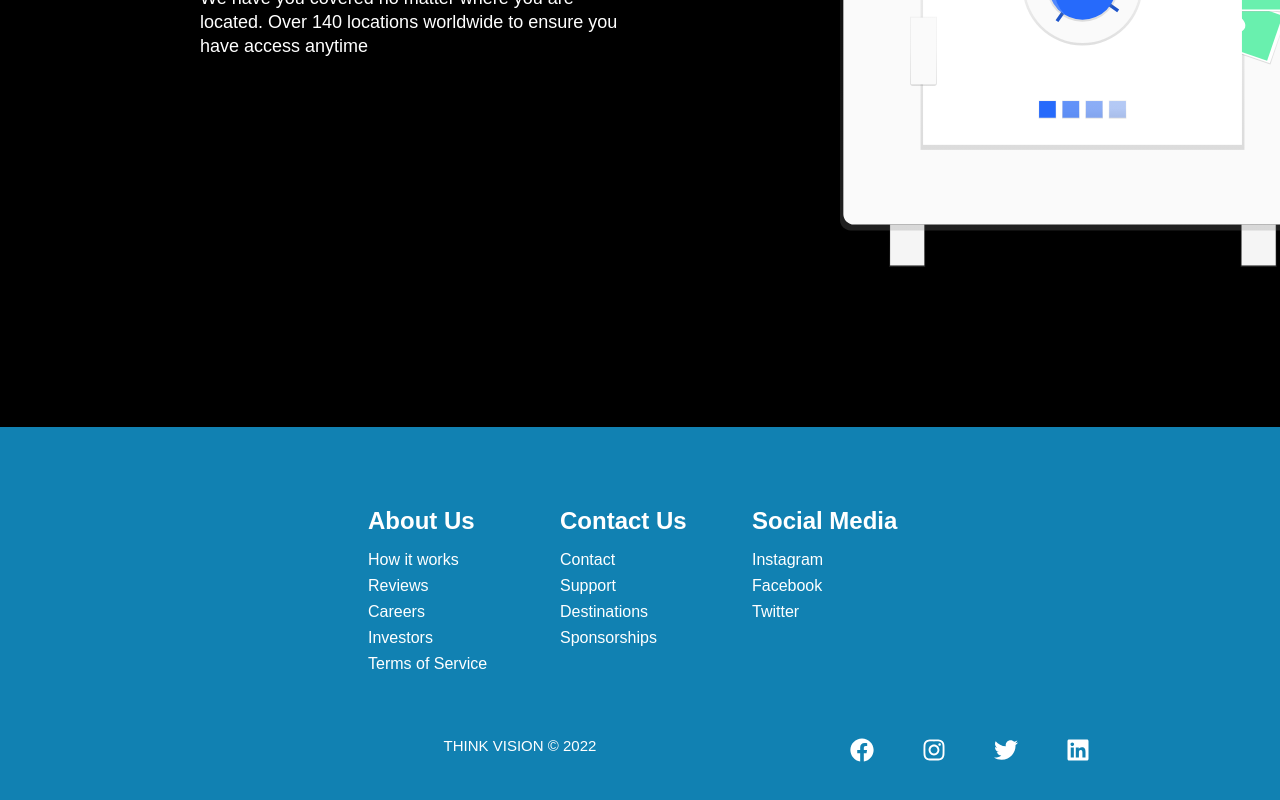
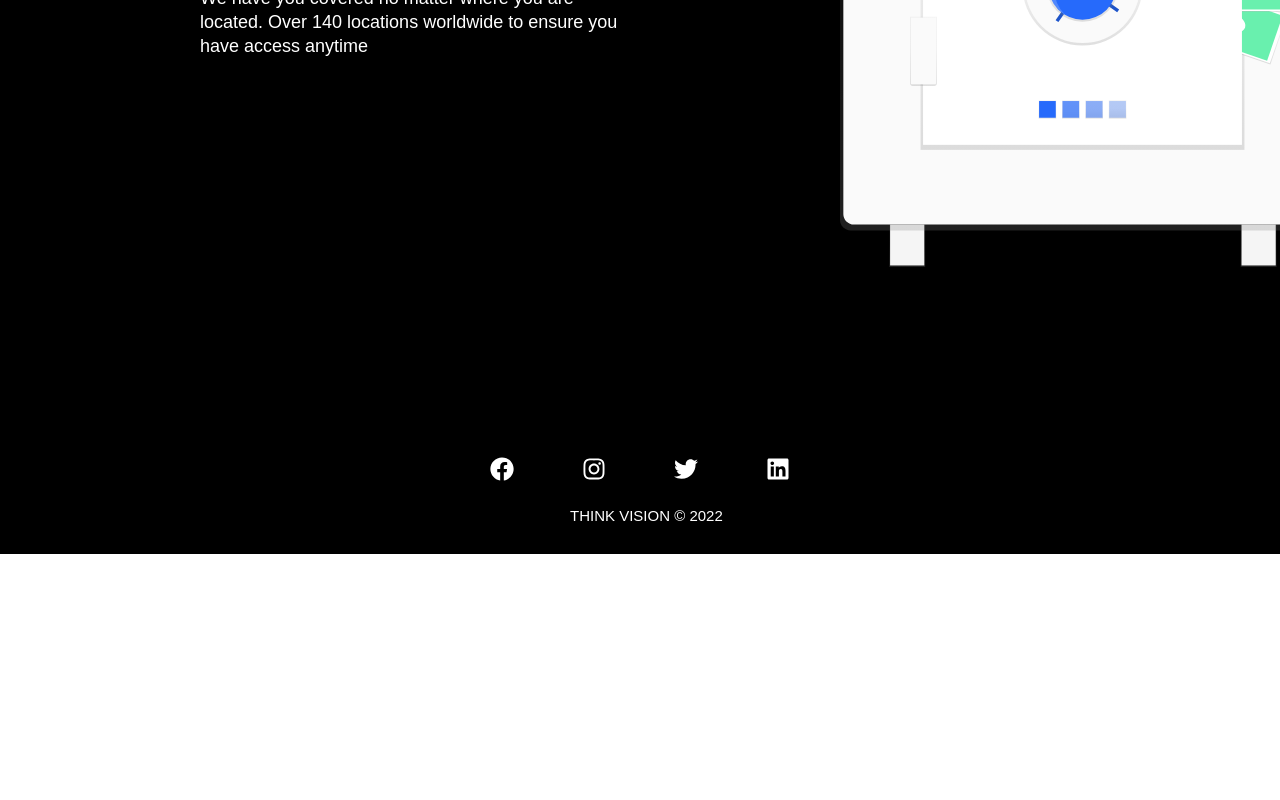
Before and after one commit to HxnDev/FYP-Frontend, a React (Create React App) app in the folder website/: page / in a window 1280 px wide. Shown: the part 2099-2899 px from the top of the page. After the commit the page ends 2653 px from the top, so only its background shows below. Built offline with nearby package versions, Linux system fonts and the light colour scheme; a web font is replaced by a local one.

Commit message:
Footer Updated

```diff
--- a/website/src/components/pages/Footer/Footer.css
+++ b/website/src/components/pages/Footer/Footer.css
@@ -1,101 +1,9 @@
 .footer-container {
-    background-color: #1181b2;
-    padding: 4rem 0 2rem 0;
+    background-color: #000000;
     display: flex;
     flex-direction: column;
     justify-content: center;
     align-items: center;
-  }
-
-  .footer-subscription {
-    display: flex;
-    flex-direction: column;
-    justify-content: center;
-    align-items: center;
-    text-align: center;
-    margin-bottom: 24px;
-    padding: 24px;
-    color: #fff;
-  }
-
-  .footer-subscription > p {
-    font-family: 'Trebuchet MS', 'Lucida Sans Unicode', 'Lucida Grande',
-      'Lucida Sans', Arial, sans-serif;
-  }
-
-  .footer-subscription-heading {
-    margin-bottom: 24px;
-    font-size: 24px;
-  }
-
-  .footer-subscription-text {
-    margin-bottom: 24px;
-    font-size: 20px;
-  }
-
-  .footer-input {
-    padding: 8px 24px;
-    border-radius: 25px;
-    margin-right: 10px;
-    outline: none;
-    border: none;
-    font-size: 18px;
-    margin-bottom: 16px;
-    border: 1px solid #fff;
-  }
-
-  .footer-links {
-    width: 100%;
-    max-width: 1000px;
-    display: flex;
-    justify-content: center;
-  }
-
-  .footer-link-wrapper {
-    display: flex;
-  }
-
-  .footer-link-items {
-    display: flex;
-    flex-direction: column;
-    align-items: flex-start;
-    margin: 16px;
-    text-align: left;
-    width: 160px;
-    box-sizing: border-box;
-  }
-
-  .footer-link-items h2 {
-    margin-bottom: 16px;
-  }
-
-  .footer-link-items > h2 {
-    color: #fff;
-  }
-
-  .footer-link-items a {
-    color: #fff;
-    text-decoration: none;
-    margin-bottom: 0.5rem;
-  }
-
-  .footer-link-items a:hover {
-    color: #e9e9e9;
-    transition: 0.3s ease-out;
-  }
-
-  .footer-email-form h2 {
-    margin-bottom: 2rem;
-  }
-
-  .footer-input::placeholder {
-    color: #b1b1b1;
-  }
-
-  /* Social Icons */
-  .social-icon-link {
-    color: #fff;
-    font-size: 24px;
   }
 
   .social-media {
@@ -103,57 +11,38 @@
     width: 100%;
   }
 
+  .social-icons {
+    display: flex;
+    justify-content: space-between;
+    align-items: center;
+    width: 300px;
+    margin-left: 350px;
+    margin-top: 30px;
+    margin-bottom: 20px;
+  }
+
+  .social-icon-link {
+    color: #fff;
+    font-size: 24px;
+  }
+
   .social-media-wrap {
     display: flex;
     justify-content: space-between;
     align-items: center;
-    width: 90%;
+    width: 100%;
     max-width: 1000px;
-    margin: 40px auto 0 auto;
-  }
 
-  .social-icons {
-    display: flex;
-    justify-content: space-between;
-    align-items: center;
-    width: 240px;
-  }
-
-  .social-logo {
-    color: #fff;
-    justify-self: start;
-    margin-left: 20px;
-    cursor: pointer;
-    text-decoration: none;
-    font-size: 2rem;
-    display: flex;
-    align-items: center;
-    margin-bottom: 16px;
   }
 
   .website-rights {
     color: #fff;
     font-size: 15px;
-    margin-bottom: 16px;
+    margin-bottom: 30px;
+    margin-left: 430px;
   }
 
   @media screen and (max-width: 820px) {
-    .footer-links {
-      padding-top: 2rem;
-    }
-
-    .footer-input {
-      width: 100%;
-    }
-
-    .btn {
-      width: 100%;
-    }
-
-    .footer-link-wrapper {
-      flex-direction: column;
-    }
-
     .social-media-wrap {
       flex-direction: column;
     }
--- a/website/src/components/pages/Footer/Footer.js
+++ b/website/src/components/pages/Footer/Footer.js
@@ -11,38 +11,7 @@ import {
 function Footer() {
   return (
     <div className='footer-container'>
-      <div className='footer-links'>
-        <div className='footer-link-wrapper'>
-          <div className='footer-link-items'>
-            <h2>About Us</h2>
-            <Link to='/sign-up'>How it works</Link>
-            <Link to='/'>Reviews</Link>
-            <Link to='/'>Careers</Link>
-            <Link to='/'>Investors</Link>
-            <Link to='/'>Terms of Service</Link>
-          </div>
-          <div className='footer-link-items'>
-            <h2>Contact Us</h2>
-            <Link to='/'>Contact</Link>
-            <Link to='/'>Support</Link>
-            <Link to='/'>Destinations</Link>
-            <Link to='/'>Sponsorships</Link>
-          </div>
-        </div>
-        <div className='footer-link-wrapper'>
-          <div className='footer-link-items'>
-            <h2>Social Media</h2>
-            <Link to='/'>Instagram</Link>
-            <Link to='/'>Facebook</Link>
-            <Link to='/'>Twitter</Link>
-          </div>
-        </div>
-      </div>
       <section className='social-media'>
-        <div className='social-media-wrap'>
-          <div className='footer-logo'>
-          </div>
-          <small className='website-rights'>THINK VISION © 2022</small>
         <div className='social-icons'>
           <Link
             className='social-icon-link'
@@ -77,6 +46,9 @@ function Footer() {
             <FaLinkedin />
           </Link>
         </div>
+
+        <div className='social-media-wrap'>
+          <small className='website-rights'>THINK VISION © 2022</small>
         </div>
       </section>
     </div>
```
Lines whose indentation alone changed are shown as unchanged.
